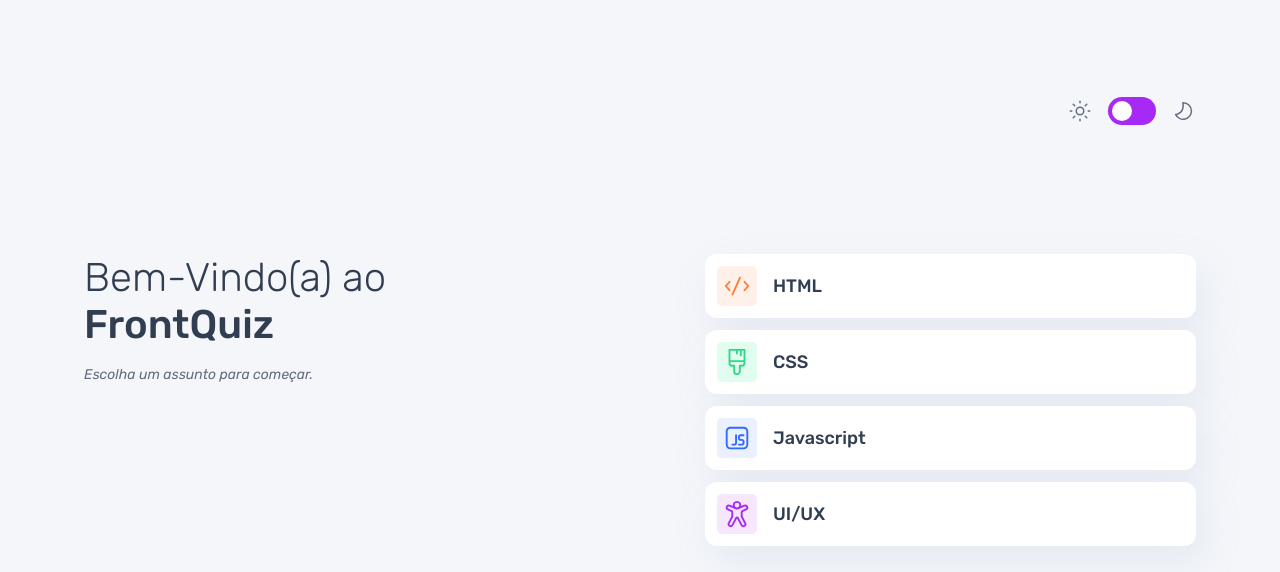
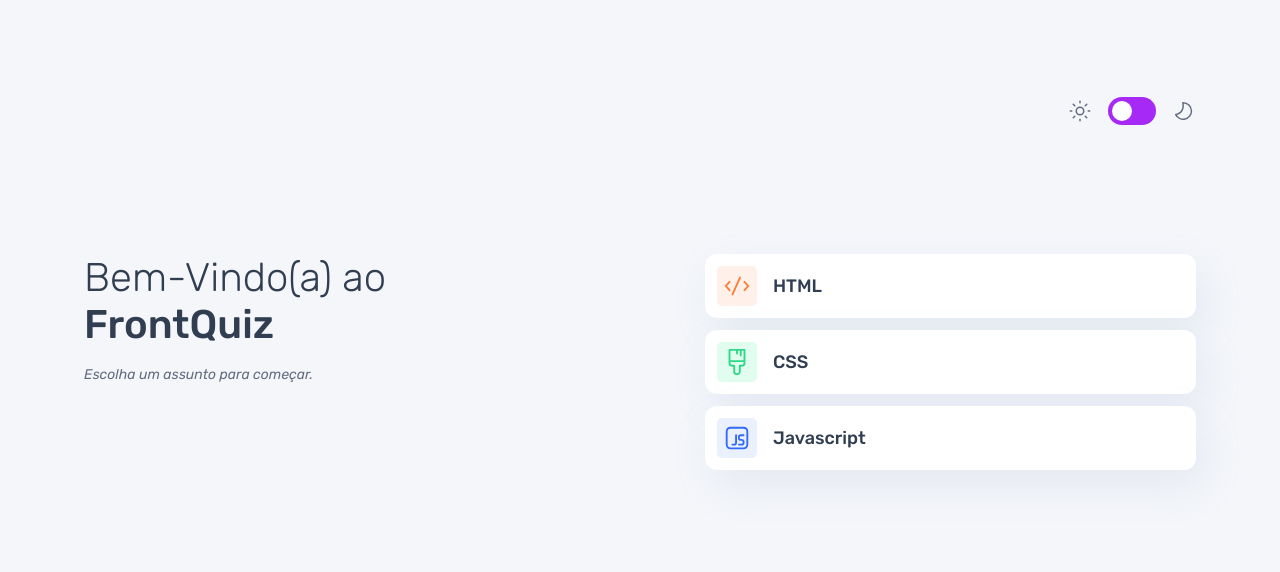
Before and after one commit to aliciadassis/frontquiz, a plain HTML site: page index.html in a window 1280 px wide. Drawn offline with Linux system fonts and the light colour scheme.

Commit message:
Add files via upload
alteração no INDEX

```diff
--- a/index.html
+++ b/index.html
@@ -47,12 +47,7 @@
             </div>
             Javascript
         </button>
-        <button class="botao_ui-ux">
-            <div>
-                <img src="./assets/images/icon-uiux.svg" alt="icone UI/UX">
-            </div>
-            UI/UX
-        </button>
+
     </section>
    </main>
 </body>
```
